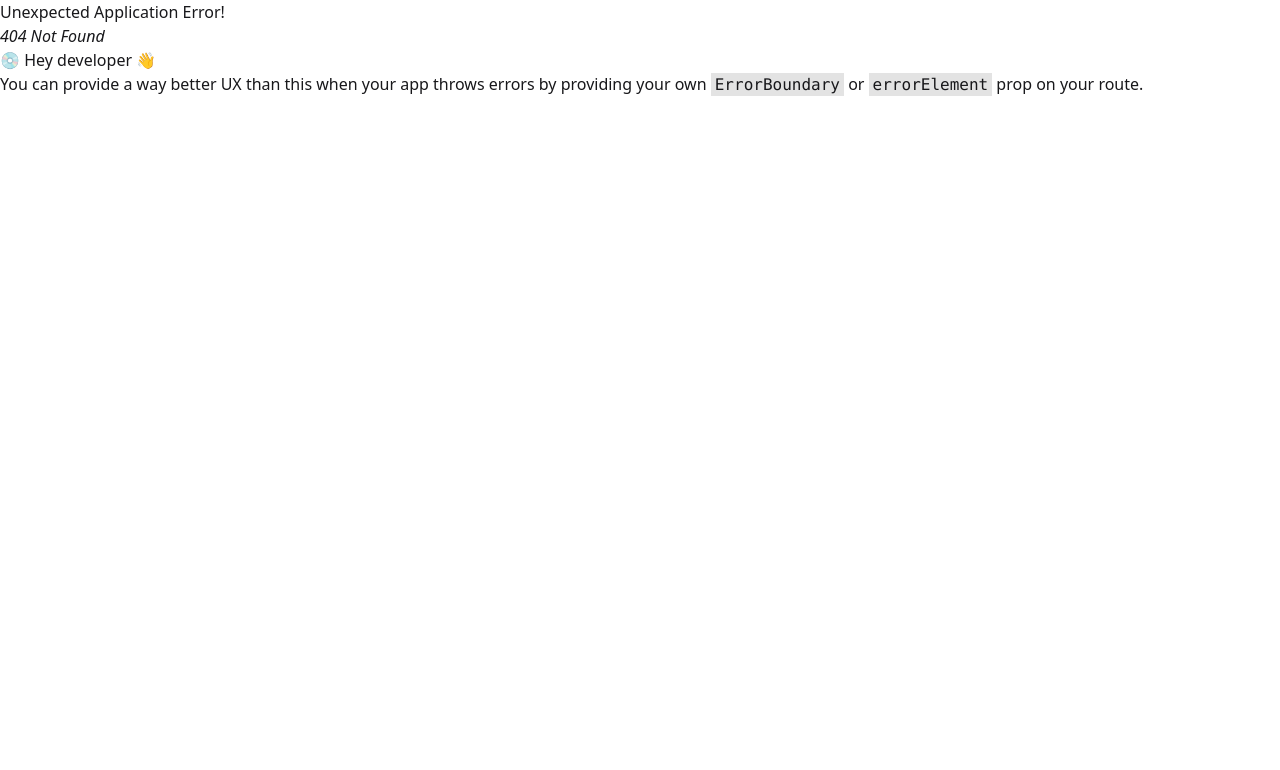
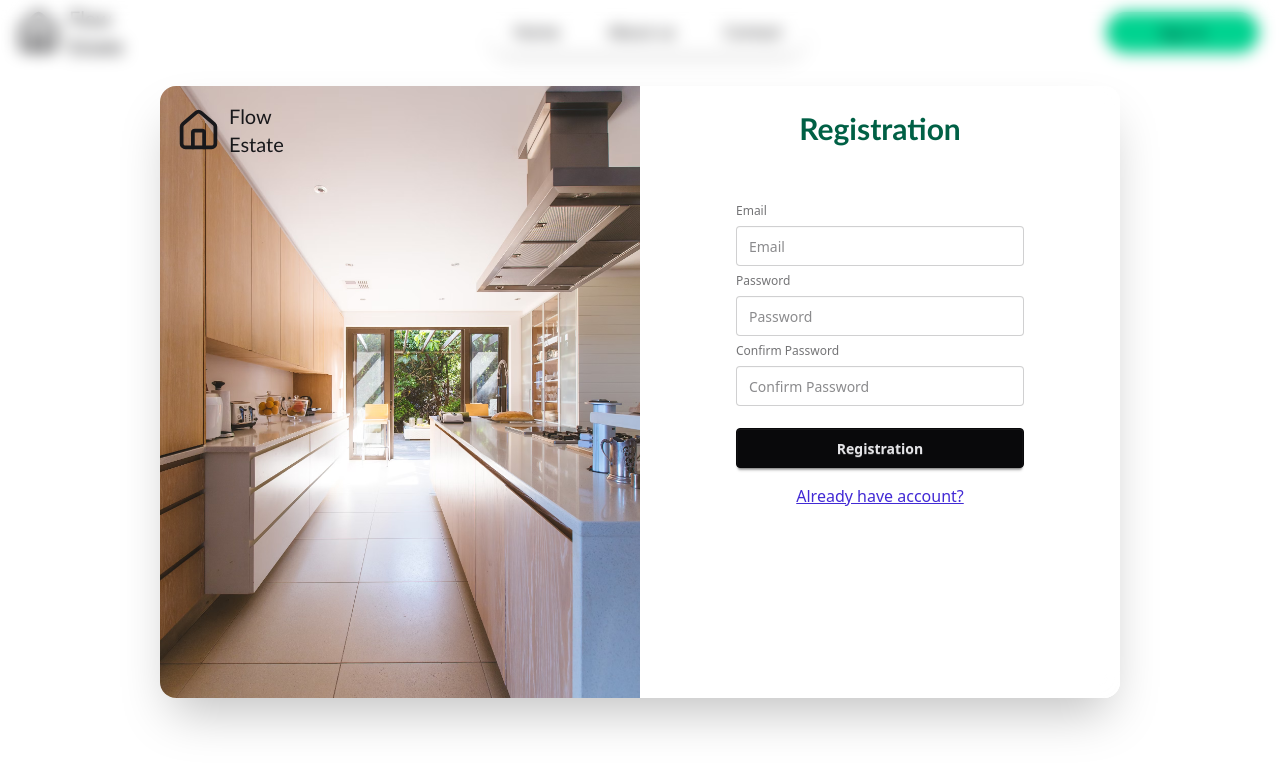
Before and after one commit to TothKristof/FlowEstate, a React (Vite) app in the folder Frontend/: page /registration in a window 1280 px wide. Before the commit this address had no page. Shown: the top 770 px of the page. Built offline with nearby package versions, Linux system fonts and the light colour scheme.

Commit message:
Login and registration page with requests

```diff
--- /dev/null
+++ b/Frontend/src/components/LoginForm.tsx
@@ -0,0 +1,100 @@
+import React, { useState, useEffect } from "react";
+import { useNavigate } from "react-router-dom";
+import { customFetch } from "../services/fetch";
+
+interface UserCredentials {
+  email: string;
+  password: string;
+}
+
+function login(user: UserCredentials) {
+  const response = customFetch({
+    path: "user/login",
+    method: "GET",
+    body: user,
+    jwt: localStorage.getItem("jwt"),
+  });
+}
+
+function LoginForm() {
+  const navigate = useNavigate();
+  const [isVisible, setVisible] = useState(false);
+  const [userCredentials, setUserCredentials] = useState<UserCredentials>({
+    email: "",
+    password: "",
+  });
+
+  useEffect(() => {
+    const timeout = setTimeout(() => setVisible(true), 10);
+    return () => clearTimeout(timeout);
+  }, []);
+
+  const handleChange = (e: React.ChangeEvent<HTMLInputElement>) => {
+    const { name, value } = e.target;
+    setUserCredentials((prev) => ({
+      ...prev,
+      [name]: value,
+    }));
+  };
+
+  return (
+    <div
+      className={`w-1/2 p-6 flex flex-col bg-white/80 backdrop-blur-sm rounded-r-[1rem] transition-opacity duration-1000 ease-out ${
+        isVisible ? "opacity-100" : "opacity-0"
+      }`}
+    >
+      <h1 className="text-center text-3xl font-semibold text-emerald-800">
+        Login
+      </h1>
+      <fieldset className="fieldset w-xs p-4 mx-auto mt-10">
+        <label className="label">Email</label>
+        <input
+          type="email"
+          name="email"
+          value={userCredentials.email}
+          onChange={handleChange}
+          className="input"
+          placeholder="Email"
+        />
+
+        <label className="label">Password</label>
+        <input
+          type="password"
+          name="password"
+          value={userCredentials.password}
+          onChange={handleChange}
+          className="input"
+          placeholder="Password"
+        />
+
+        <button className="btn btn-neutral mt-4">Login</button>
+      </fieldset>
+
+      <div className="text-center">
+        New User?{" "}
+        <span
+          className=" link link-primary"
+          onClick={() => navigate("/registration")}
+        >
+          Create account
+        </span>
+      </div>
+
+      <div className="divider px-8 text-gray-500">OR</div>
+
+      <button
+        className="btn gap-2 mx-30"
+        onClick={() => login(userCredentials)}
+      >
+        <img
+          src="https://www.google.com/favicon.ico"
+          alt="Google"
+          className="w-5 h-5"
+        />
+        Continue with Google
+      </button>
+    </div>
+  );
+}
+
+export default LoginForm;
--- /dev/null
+++ b/Frontend/src/components/RegistrationForm.tsx
@@ -0,0 +1,101 @@
+import React from 'react'
+import { useNavigate } from 'react-router-dom';
+import { useState, useEffect } from 'react';
+import { customFetch } from "../services/fetch";
+
+interface UserCredentials {
+    email: string;
+    password: string;
+    confPassword: string;
+  }
+
+  function registration(user: UserCredentials) {
+    const response = customFetch({
+      path: "user/registration",
+      method: "POST",
+      body: {
+        email: user.email,
+        password: user.password
+      },
+      jwt: null,
+    });
+  }
+
+function RegistrationForm() {
+    const navigate = useNavigate();
+    const [isVisible, setVisible] = useState(false);
+    const [userCredentials, setUserCredentials] = useState<UserCredentials>({
+      email: "",
+      password: "",
+      confPassword: ""
+    });
+
+    useEffect(() => {
+      const timeout = setTimeout(() => setVisible(true), 10);
+      return () => clearTimeout(timeout);
+    }, []);
+
+    const handleChange = (e: React.ChangeEvent<HTMLInputElement>) => {
+      const { name, value } = e.target;
+      setUserCredentials((prev) => ({
+        ...prev,
+        [name]: value,
+      }));
+    };
+
+    return (
+        <div
+          className={`w-1/2 p-6 flex flex-col bg-white/80 backdrop-blur-sm rounded-r-[1rem] transition-opacity duration-1000 ease-out ${
+            isVisible ? "opacity-100" : "opacity-0"
+          }`}
+        >
+          <h1 className="text-center text-3xl font-semibold text-emerald-800">
+            Registration
+          </h1>
+          <fieldset className="fieldset w-xs p-4 mx-auto mt-10">
+            <label className="label">Email</label>
+            <input
+              type="email"
+              name="email"
+              value={userCredentials.email}
+              onChange={handleChange}
+              className="input"
+              placeholder="Email"
+            />
+
+            <label className="label">Password</label>
+            <input
+              type="password"
+              name="password"
+              value={userCredentials.password}
+              onChange={handleChange}
+              className="input"
+              placeholder="Password"
+            />
+
+            <label className="label">Confirm Password</label>
+            <input
+              type="password"
+              name="confPassword"
+              value={userCredentials.confPassword}
+              onChange={handleChange}
+              className="input"
+              placeholder="Confirm Password"
+            />
+
+            <button className="btn btn-neutral mt-4" onClick={() => registration(userCredentials)}>Registration</button>
+          </fieldset>
+
+          <div className="text-center">
+            <span
+              className=" link link-primary"
+              onClick={() => navigate("/login")}
+            >
+              Already have account?
+            </span>
+          </div>
+        </div>
+      );
+}
+
+export default RegistrationForm
--- a/Frontend/src/main.tsx
+++ b/Frontend/src/main.tsx
@@ -5,6 +5,7 @@ import {createBrowserRouter, RouterProvider} from "react-router-dom";
 import Layout from "./components/Layout";
 import MainPage from "./pages/MainPage";
 import Login from "./pages/Login";
+import Registration from "./pages/Registration";
 
 import "./main.css"
 
@@ -17,6 +18,10 @@ const router = createBrowserRouter([
             {
                 path:"login",
                 element: <Login></Login>
+            },
+            {
+                path: "registration",
+                element: <Registration></Registration>
             },
             {
                 path: "/",
--- /dev/null
+++ b/Frontend/src/pages/Login.tsx
@@ -0,0 +1,26 @@
+import Brand from "../components/Brand";
+import LoginPic from "../assets/loginPic.avif"
+import LoginForm from "../components/LoginForm";
+
+function Login() {
+
+  return (
+    <div className={`h-[102vh] flex -mt-20 justify-center items-center backdrop-blur-sm`}>
+      <div className="w-3/4 h-[75%] flex bg-white/90 rounded-[1rem] shadow-2xl">
+        <div className="w-1/2 overflow-hidden relative">
+          <div className="absolute top-4 left-4 z-10">
+            <Brand></Brand>
+          </div>
+          <img
+            className="h-full w-full object-cover rounded-l-[1rem] shadow-inner"
+            src={LoginPic}
+            alt=""
+          />
+        </div>
+        <LoginForm></LoginForm>
+      </div>
+    </div>
+  );
+}
+
+export default Login;
--- /dev/null
+++ b/Frontend/src/pages/Registration.tsx
@@ -0,0 +1,26 @@
+import React from 'react'
+import Brand from '../components/Brand';
+import LoginPic from "../assets/loginPic.avif"
+import RegistrationForm from '../components/RegistrationForm';
+
+function Registration() {
+  return (
+    <div className={`h-[102vh] flex -mt-20 justify-center items-center backdrop-blur-sm`}>
+    <div className="w-3/4 h-[75%] flex bg-white/90 rounded-[1rem] shadow-2xl">
+      <div className="w-1/2 overflow-hidden relative">
+        <div className="absolute top-4 left-4 z-10">
+          <Brand></Brand>
+        </div>
+        <img
+          className="h-full w-full object-cover rounded-l-[1rem] shadow-inner"
+          src={LoginPic}
+          alt=""
+        />
+      </div>
+      <RegistrationForm></RegistrationForm>
+    </div>
+  </div>
+  )
+}
+
+export default Registration
--- /dev/null
+++ b/Frontend/src/services/fetch.ts
@@ -0,0 +1,42 @@
+interface FetchStructure {
+    path: string;
+    method: string;
+    body?: any;
+    jwt?: string | null;
+}
+
+export const customFetch = async (req: FetchStructure) => {
+    const { path, method, body, jwt } = req;
+
+    const options: RequestInit = {
+        method,
+        headers: {
+            "Content-Type": "application/json",
+        },
+    };
+
+    if (jwt) {
+        options.headers = {
+            ...options.headers,
+            "Authorization": `Bearer ${jwt}`
+        };
+    }
+
+    if (method !== "GET" && body) {
+        options.body = JSON.stringify(body);
+    }
+
+    try {
+        const response = await fetch(`/api/${path}`, options);
+
+        if (!response.ok) {
+            throw new Error(`HTTP error! status: ${response.status}`);
+        }
+
+        const data = await response.json();
+        return { data, status: response.status };
+    } catch (error) {
+        console.error('Fetch error:', error);
+        throw error;
+    }
+}
--- a/Frontend/vite.config.ts
+++ b/Frontend/vite.config.ts
@@ -4,6 +4,11 @@ import tailwindcss from '@tailwindcss/vite'
 
 // https://vite.dev/config/
 export default defineConfig({
+  server: {
+    proxy: {
+      "/api": "http://localhost:8082/",
+    },
+  },
   plugins: [
     tailwindcss(),
     react()
```
Also changed, not shown: Frontend/src/assets/loginPic.avif (added).
